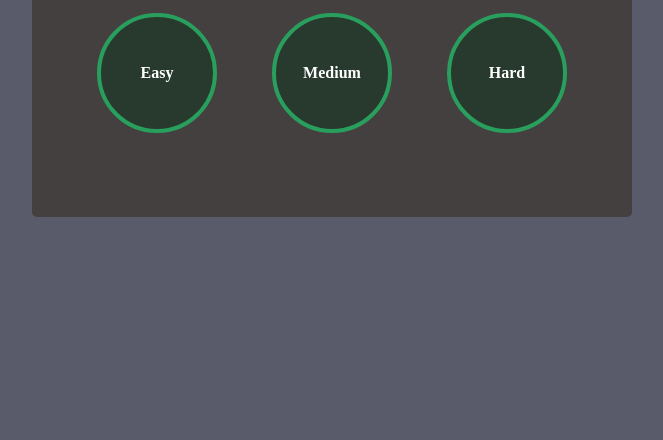
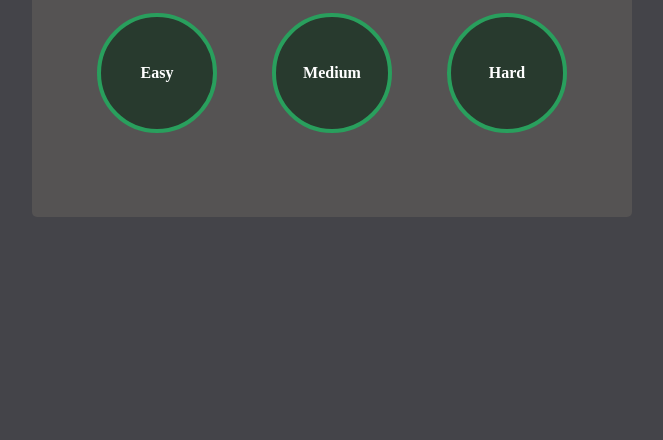
Before and after one commit to niharika1112/leetcode-metrics, a website: page indexx.html in a window 1280 px wide. Shown: the part 360-800 px from the top of the page, without its empty margins (308-971 px from the left). Drawn offline with Linux system fonts and the light colour scheme.

Commit message:
Update styles.css

```diff
--- a/styles.css
+++ b/styles.css
@@ -6,7 +6,7 @@
 }
 
 body {
-  background-color: rgb(89, 90, 106);
+  background-color: rgb(68, 68, 73);
   color: white;
   height: 100vh;
   display: flex;
@@ -18,7 +18,7 @@ body {
   display: flex;
   flex-direction: column;
   gap: 1rem;
-  background-color: rgb(69, 64, 64);
+ background-color: rgb(85, 83, 83);
   padding: 20px;
   border-radius: 5px;
   width: 50%;
@@ -94,7 +94,7 @@ h4 {
 }
 
 .card {
-  background-color: rgb(230, 146, 44);
+  background-color: rgb(60, 165, 41);
   width: 40%;
   max-width: 290px;
   padding: 10px;
```
